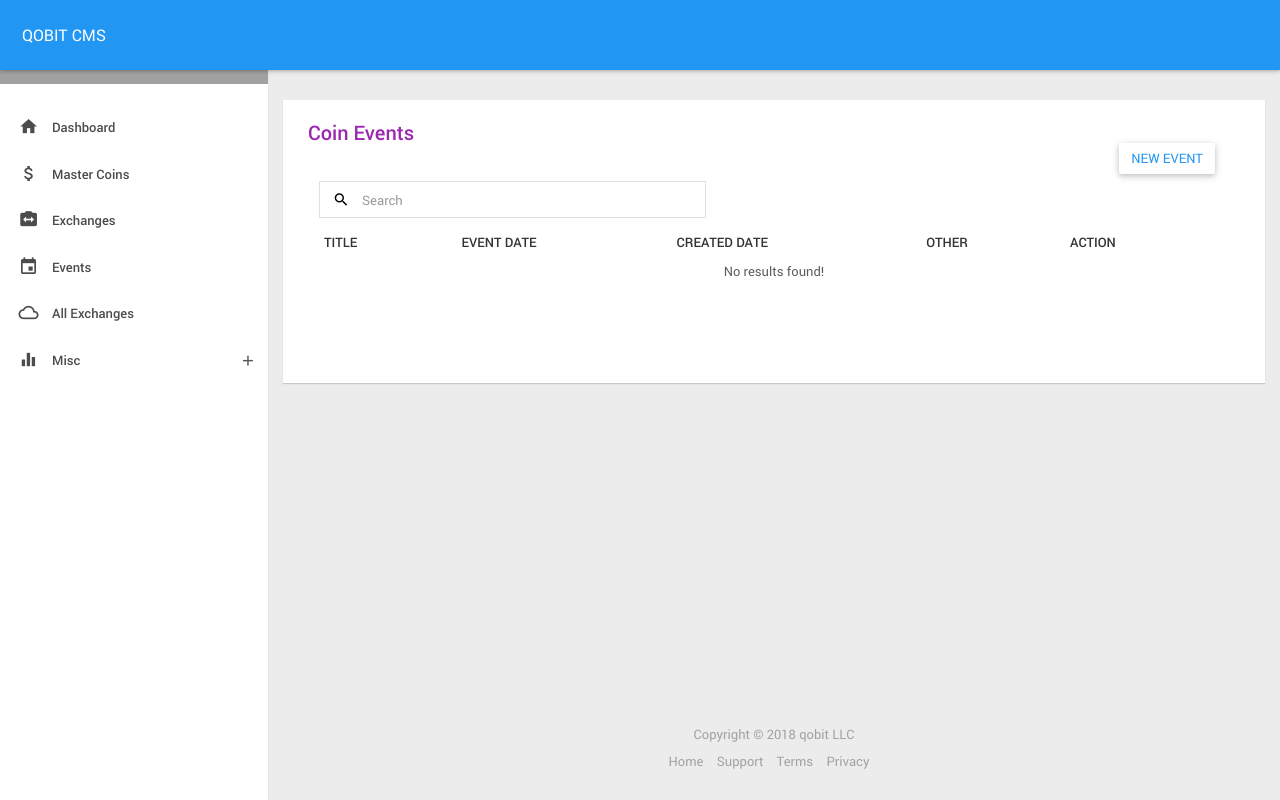
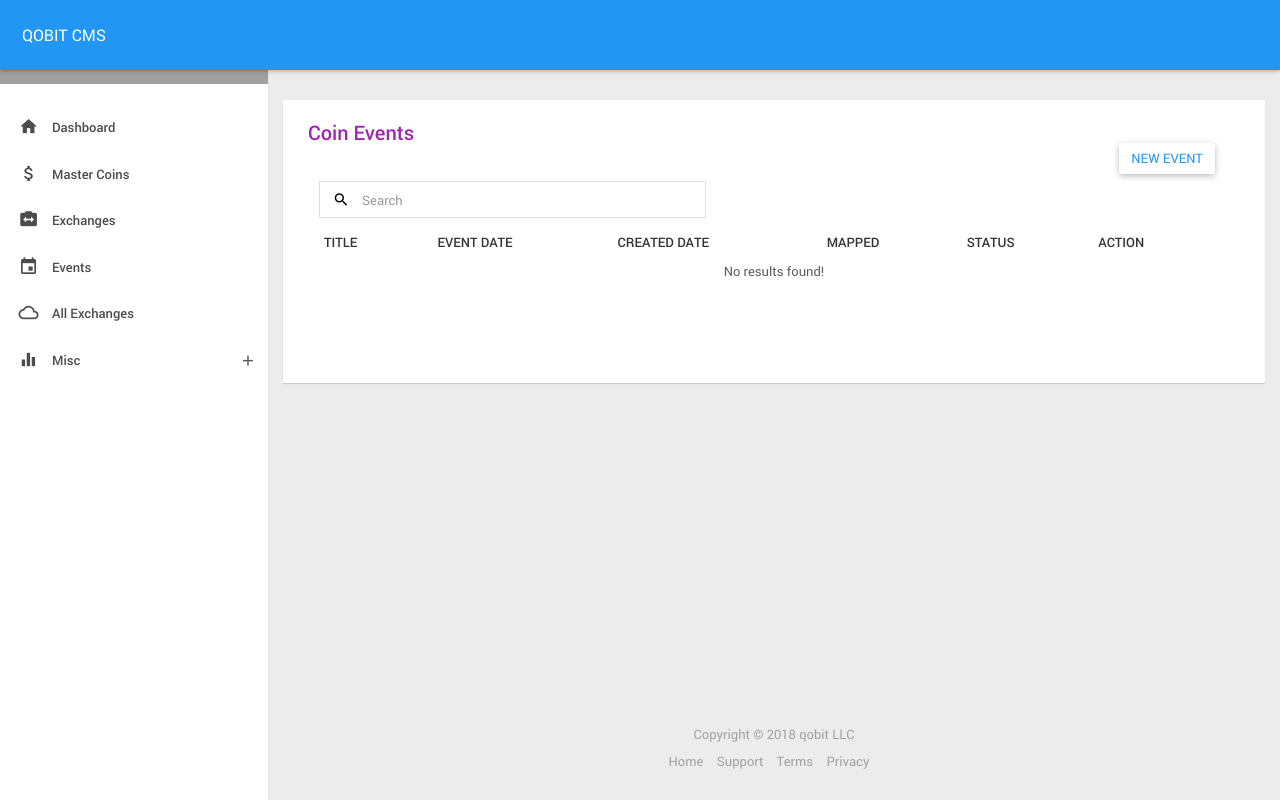
Before and after one commit to bytes-lab/cryptocurrency-cms, a Django app: template templates/events.html in a window 1280 px wide. Run offline with Django 3.2, Linux system fonts and the light colour scheme; the template is opened without the code that fills it, so the values that code supplies are empty; some libraries are stand-ins or nearby versions.

Commit message:
revise events list page

```diff
--- a/static/js/qobit.js
+++ b/static/js/qobit.js
@@ -29,24 +29,9 @@ function load_master_coins() {
 function load_events() {
     $("#data-table-events").bootgrid({
         formatters: {
-            "detail": function(column, row) {
-                return "<a href='/events/"+row.id+"'>"+row.title+"</a>"
-            },
-            "friend": function(column, row) {
-                if (row.friend) {
-                    return "<a href='/events/"+row.friend_id+"'>"+row.friend+"</a>"
-                } else {
-                    return ''
-                }
-            },
             "commands": function(column, row) {
-                if (row.locale == 1 && !row.friend) {
-                    return "<a type=\"button\" target=\"_blank\" class=\"btn btn-icon command-edit c-orange f-500 waves-effect waves-circle\" href=\"/events/" + row.id + "/2\">+Zh</a>";
-                } else if (row.locale == 2 && !row.friend) {
-                    return "<a type=\"button\" target=\"_blank\" class=\"btn btn-icon command-edit c-purple f-500 waves-effect waves-circle\" href=\"/events/" + row.id + "/1\">+En</a>";
-                } else {
-                    return '<div class="text-success m-5 f-500 f-15">N/A</div>';
-                }
+                return "<a type=\"button\" target=\"_blank\" class=\"btn btn-icon command-edit c-orange f-500 waves-effect waves-circle\" href=\"/events/" + row.id + "/2\">Zh</a>"
+                + "<a type=\"button\" target=\"_blank\" class=\"btn btn-icon command-edit c-purple f-500 waves-effect waves-circle\" href=\"/events/" + row.id + "/1\">En</a>";
             }
         },
         templates: {
--- a/templates/events.html
+++ b/templates/events.html
@@ -18,10 +18,11 @@
                     <table id="data-table-events" class="table table-striped" data-ajax="true" data-url="/events_">
                         <thead>
                             <tr>
-                                <th data-column-id="title" data-formatter="detail">Title</th>
+                                <th data-column-id="title">Title</th>
                                 <th data-column-id="date_event">Event Date</th>
                                 <th data-column-id="created_date">Created Date</th>
-                                <th data-column-id="friend" data-formatter="friend">Other</th>
+                                <th data-column-id="mapped">Mapped</th>
+                                <th data-column-id="status">Status</th>
                                 <th data-column-id="action" data-formatter="commands" data-sortable="false">Action</th>
                             </tr>
                         </thead>
```
Also changed, not shown: general/views.py (+3 -4 lines), scripts/coinmarketcal_event.py (+9 -4 lines).
